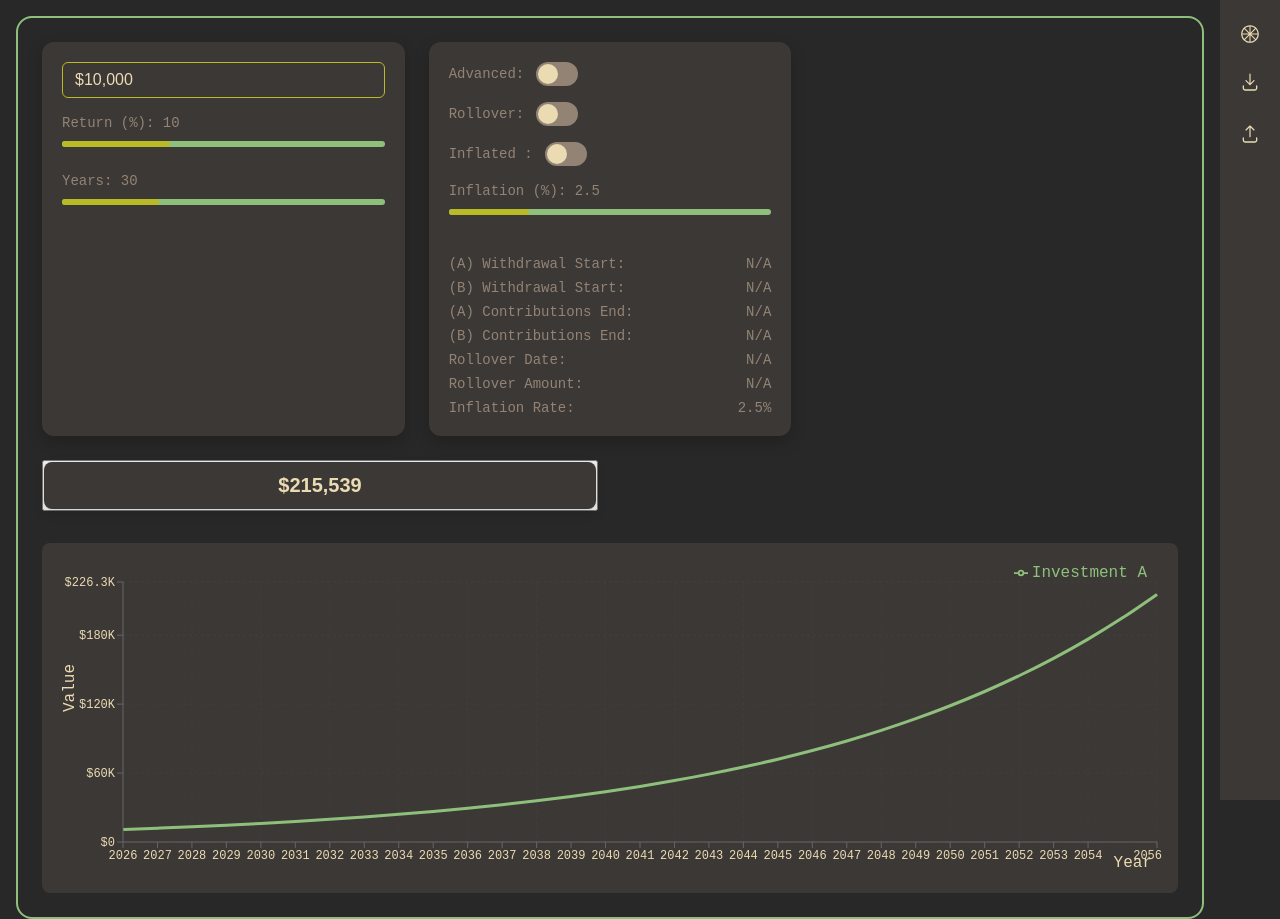
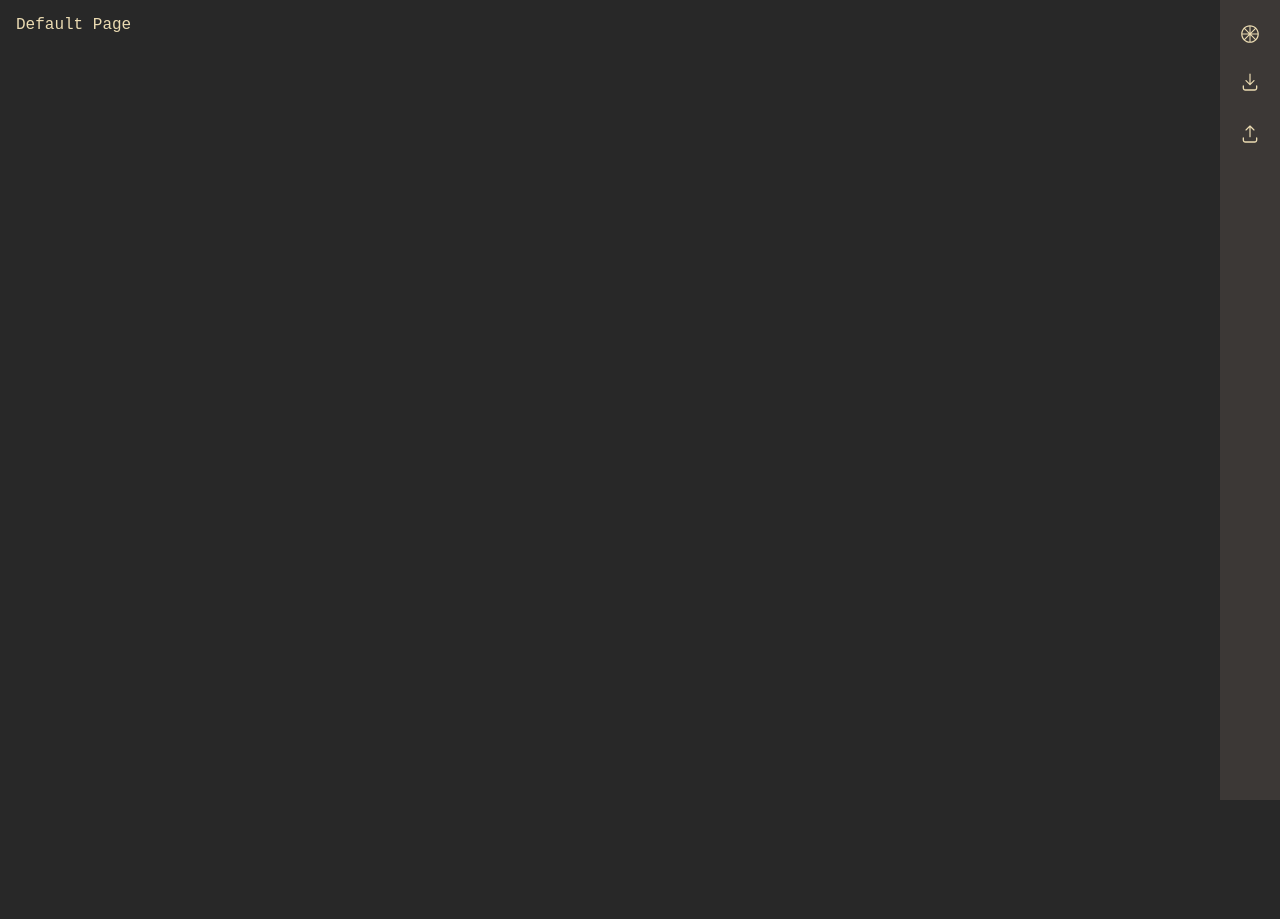
Before and after one commit to ak4dev/th4dev, a React (Vite) app: page / in a window 1280 px wide. After the commit the page ends 800 px from the top, so only its background shows below. Built offline with nearby package versions, Linux system fonts and the light colour scheme.

Commit message:
feat: added subdomain routing

```diff
--- a/package.json
+++ b/package.json
@@ -27,7 +27,7 @@
   "devDependencies": {
     "@eslint/js": "^9.39.1",
     "@types/node": "^24.10.1",
-    "@types/react": "^19.2.7",
+    "@types/react": "^19.2.14",
     "@types/react-dom": "^19.2.3",
     "@vitejs/plugin-react": "^5.1.1",
     "eslint": "^9.39.1",
--- a/src/App.tsx
+++ b/src/App.tsx
@@ -1,15 +1,15 @@
 // src/App.tsx
 import { useState, useEffect } from "react";
 import { styled, themeClasses, globalStyles } from "../stitches.config";
-import InvestmentCalculatorRadixModern from "./components/InvestmentCalculatorModern";
 import { ThemeSelector } from "./components/ThemeSwitcher";
 import StateIOPopover from "./components/sidebar/StateIOPopover";
+import SubdomainRouter from "./components/SubdomainRouter";
 
 /* ------------------------------------------------ */
 /* Types */
 /* ------------------------------------------------ */
 export interface TH4State {
-  theme: string; // now generic string to support all themes
+  theme: string;
   sliders: Record<string, number>;
   inputs: Record<string, string>;
   toggles: {
@@ -78,41 +78,36 @@ const defaultState: TH4State = {
 /* App Component */
 /* ------------------------------------------------ */
 export default function App() {
-  const [mounted, setMounted] = useState(false);
   const [theme, setTheme] = useState(defaultState.theme);
-  const [sliders, setSliders] = useState<Record<string, number>>(
-    defaultState.sliders,
-  );
-  const [inputs, setInputs] = useState<Record<string, string>>(
-    defaultState.inputs,
-  );
+  const [sliders, setSliders] = useState(defaultState.sliders);
+  const [inputs, setInputs] = useState(defaultState.inputs);
   const [toggles, setToggles] = useState(defaultState.toggles);
 
   /* ------------------------------------------------ */
   /* Mount */
   useEffect(() => {
     globalStyles(); // apply global styles
-    setMounted(true);
   }, []);
 
   /* ------------------------------------------------ */
-  /* Apply theme */
+  /* Apply Theme */
   useEffect(() => {
-    // remove all theme classes
+    // Remove all theme classes
     Object.values(themeClasses).forEach((cls) =>
       document.body.classList.remove(cls),
     );
-    // add current theme
+    // Add current theme class
     const cls = themeClasses[theme];
     if (cls) document.body.classList.add(cls);
   }, [theme]);
 
-  if (!mounted) return null;
+  /* ------------------------------------------------ */
+  /* Subdomain Detection (if needed for routing) */
+  const hostname = window.location.hostname;
+  const subdomain = hostname.split(".")[0]; // Extract subdomain from URL
 
   /* ------------------------------------------------ */
-  /* Export / Import State */
-  const getAppState = (): TH4State => ({ theme, sliders, inputs, toggles });
-
+  /* Set App State Function */
   const setAppState = (state: TH4State) => {
     if (!state) return;
     if (state.theme) setTheme(state.theme);
@@ -126,7 +121,8 @@ export default function App() {
   return (
     <Container>
       <Content>
-        <InvestmentCalculatorRadixModern
+        <SubdomainRouter
+          subdomain={subdomain}
           sliders={sliders}
           setSliders={setSliders}
           inputs={inputs}
@@ -138,7 +134,10 @@ export default function App() {
 
       <Sidebar>
         <ThemeSelector onThemeChange={setTheme} />
-        <StateIOPopover getState={getAppState} setState={setAppState} />
+        <StateIOPopover
+          getState={() => ({ theme, sliders, inputs, toggles })}
+          setState={setAppState}
+        />
       </Sidebar>
     </Container>
   );
--- /dev/null
+++ b/src/components/SubdomainRouter.tsx
@@ -0,0 +1,53 @@
+// src/components/SubdomainRouter.tsx
+import { type JSX } from "react";
+import InvestmentCalculatorRadixModern from "./InvestmentCalculatorModern";
+import React from "react";
+
+/* ------------------------------------------------ */
+/* Subdomain Component Mapping */
+/* ------------------------------------------------ */
+const subdomainToComponent: { [key: string]: JSX.Element } = {
+  f: <InvestmentCalculatorRadixModern />,
+  // Add more subdomain-to-component mappings here
+};
+
+/* ------------------------------------------------ */
+/* SubdomainRouter Component */
+/* ------------------------------------------------ */
+interface SubdomainRouterProps {
+  subdomain: string;
+  sliders: Record<string, number>;
+  setSliders: React.Dispatch<React.SetStateAction<Record<string, number>>>;
+  inputs: Record<string, string>;
+  setInputs: React.Dispatch<React.SetStateAction<Record<string, string>>>;
+  toggles: { advanced: boolean; rollover: boolean; showInflation: boolean };
+  setToggles: React.Dispatch<React.SetStateAction<any>>;
+}
+
+const SubdomainRouter = ({
+  subdomain,
+  sliders,
+  setSliders,
+  inputs,
+  setInputs,
+  toggles,
+  setToggles,
+}: SubdomainRouterProps) => {
+  const currentComponent = subdomainToComponent[subdomain] || (
+    <div>Default Page</div>
+  );
+
+  console.log(`subdomain is: ${subdomain}`);
+
+  // Clone the component and pass down props correctly
+  return React.cloneElement(currentComponent, {
+    sliders,
+    setSliders,
+    inputs,
+    setInputs,
+    toggles,
+    setToggles,
+  });
+};
+
+export default SubdomainRouter;
```
Also changed, not shown: 1 other file (tests, documents, lock files or other folders).
